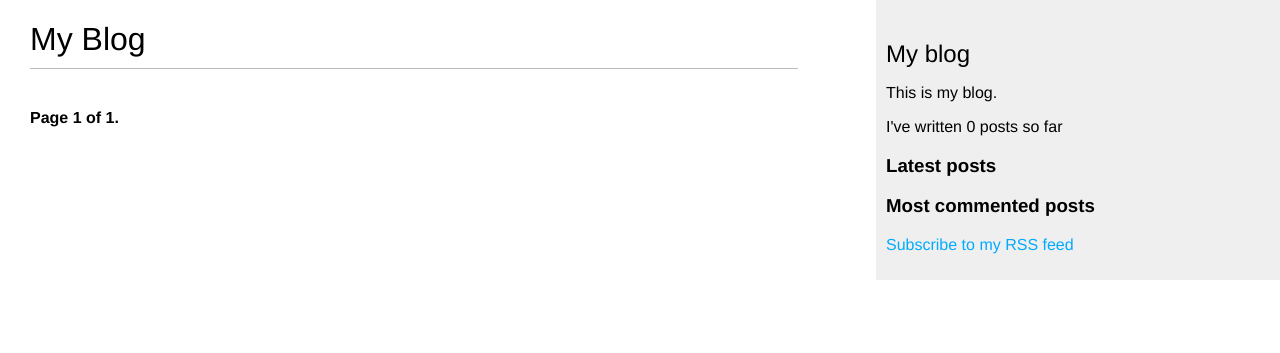
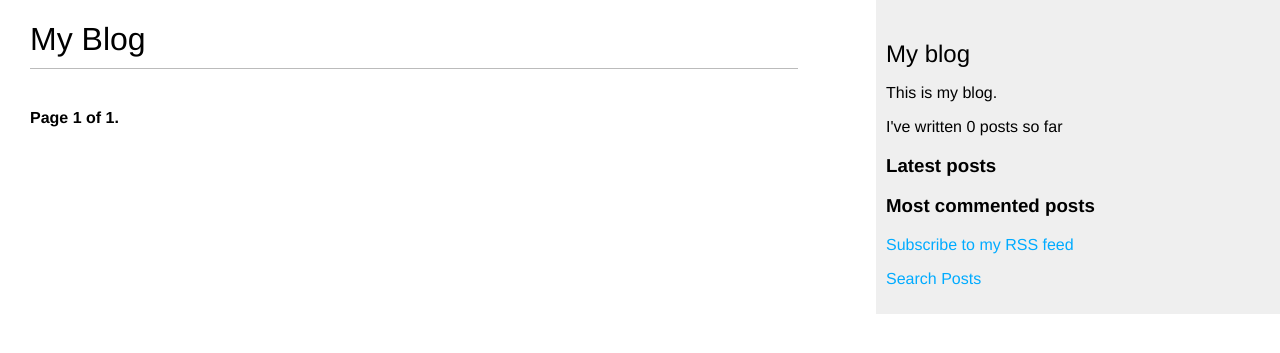
Before and after one commit to sirdesmond09/blog, a Django app: page /blog/ in a window 1280 px wide. Shown: the top 353 px of the page. Run offline with Django 3.2, Linux system fonts and the light colour scheme; data that the repository does not hold is empty.

Commit message:
some changes

```diff
--- a/main/templates/blog/base.html
+++ b/main/templates/blog/base.html
@@ -30,6 +30,7 @@
         <p>
             <a href="{% url "blog:post_feed" %}">Subscribe to my RSS feed</a>
         </p>
+        <p><a href="{% url "blog:post_search" %}">Search Posts</a></p>
     </div>
 </body>
 </html>
--- a/main/templates/blog/post/list.html
+++ b/main/templates/blog/post/list.html
@@ -5,6 +5,7 @@
 
 {% block content %}
     <h1>My Blog</h1>
+
 
     {% if tag %}
         <h2>Posts tagged with "{{ tag.name }}"</h2>
--- a/main/views.py
+++ b/main/views.py
@@ -125,9 +125,9 @@ def post_search(request):
         if form.is_valid():
             query = form.cleaned_data['query']
             search_vector = SearchVector('title', weight='A') + \
-                            SearchVector('body', weight='B')
+            SearchVector('body', weight='B')
             search_query = SearchQuery(query)
-            results = Post.published.annotate(search= search_vector, rank = SearchRank(search_vector, search_query)).filter(rank__gte=0.3).order_by('-rank')
+            results = Post.published.annotate(search= search_vector, rank = SearchRank(search_vector, search_query)).filter(search=search_query).order_by('-rank')
 
     context = {
             'results': results,
```
Also changed, not shown: 1 other file.
